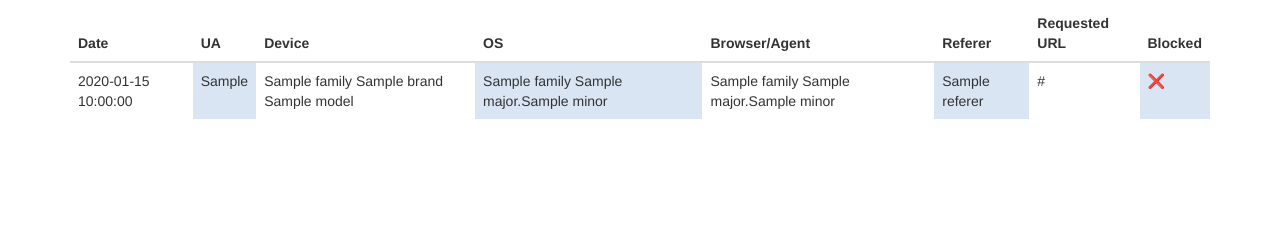
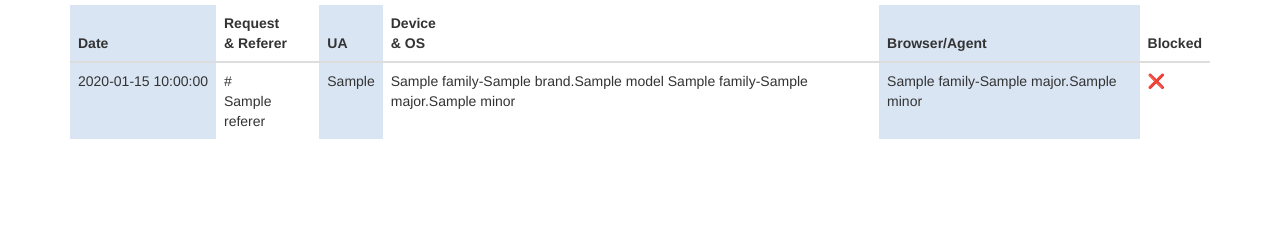
Before and after one commit to mechanicalgirl/fivesongsdaily, a Flask app: template fivesongs/templates/admin/track.html in a window 1280 px wide. Shown: the part 222-462 px from the top of the page. Run offline with Flask 3, Linux system fonts and the light colour scheme; the template is opened without the code that fills it: most values are stand-ins (such as "Sample title", 1, 10 or a date in 2020); parts of the project's set-up code (start-up, migrations or seed data) failed here and were passed over; some libraries are stand-ins or nearby versions.

Commit message:
change admin display

```diff
--- a/fivesongs/templates/admin/track.html
+++ b/fivesongs/templates/admin/track.html
@@ -29,27 +29,35 @@
     <table class="table">
       <thead class="thead-dark">
         <tr>
-          <th scope="col">Date</th>
-          <th scope="col">UA</th>
-          <th scope="col">Device</th>
-          <th scope="col">OS</th>
-          <th scope="col">Browser/Agent</th>
-          <th scope="col">Referer</th>
-          <th scope="col">Requested URL</th>
+          <th scope="col" style="background: #dae5f4">Date</th>
+          <th scope="col">
+            Request<br>
+            & Referer
+          </th>
+          <th scope="col" style="background: #dae5f4">UA</th>
+          <th scope="col">
+            Device<br>
+            & OS
+          </th>
+          <th scope="col" style="background: #dae5f4">Browser/Agent</th>
           <th scope="col">Blocked</th>
         </tr>
       </thead>
       <tbody>
         {% for t in tracking %}
         <tr>
-          <td>{{ t.request_date }}</td>
+          <td style="background: #dae5f4" nowrap>{{ t.request_date }}</td>
+          <td>
+            {{ t.url }}<br>
+            {{ t.referer }}
+          </td>
           <td style="background: #dae5f4">{{ t.ua }}</td>
-          <td>{{ t.device.family }} {{ t.device.brand }} {{ t.device.model }}</td>
-          <td style="background: #dae5f4">{{ t.os.family }} {{ t.os.major }}.{{ t.os.minor }}</td>
-          <td>{{ t.browser.family }} {{ t.browser.major }}.{{ t.browser.minor }}</td>
-          <td style="background: #dae5f4">{{ t.referer }}</td>
-          <td>{{ t.url }}</td>
-          <td style="background: #dae5f4">{% if t.blocked=='0' %}&nbsp;{% else %}&#10060{% endif %}</td>
+          <td>
+            {{ t.device.family }}-{{ t.device.brand }}.{{ t.device.model }}
+            {{ t.os.family }}-{{ t.os.major }}.{{ t.os.minor }}
+          </td>
+          <td style="background: #dae5f4">{{ t.browser.family }}-{{ t.browser.major }}.{{ t.browser.minor }}</td>
+          <td>{% if t.blocked=='0' %}&nbsp;{% else %}&#10060{% endif %}</td>
         </tr>
         {% endfor %}
       </tbody>
```
